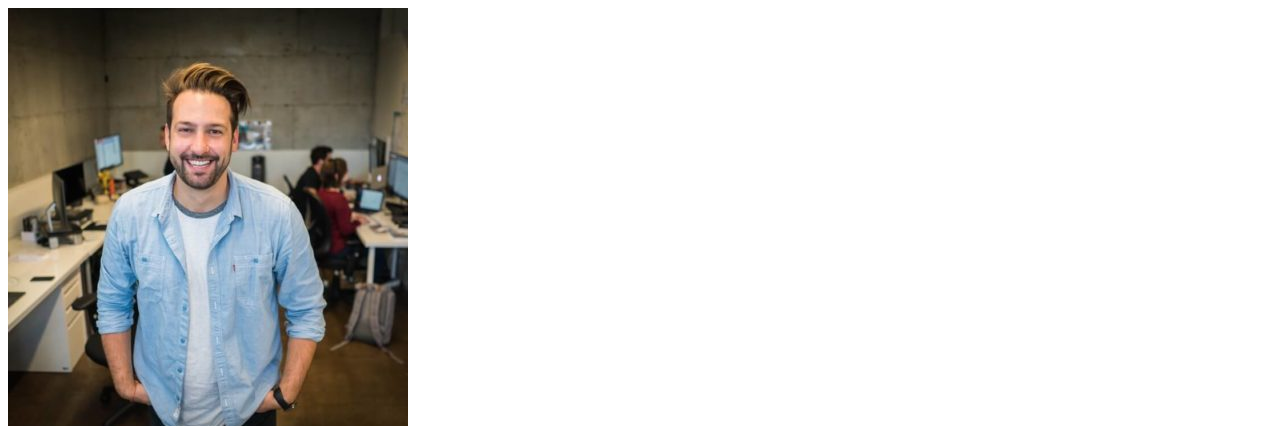
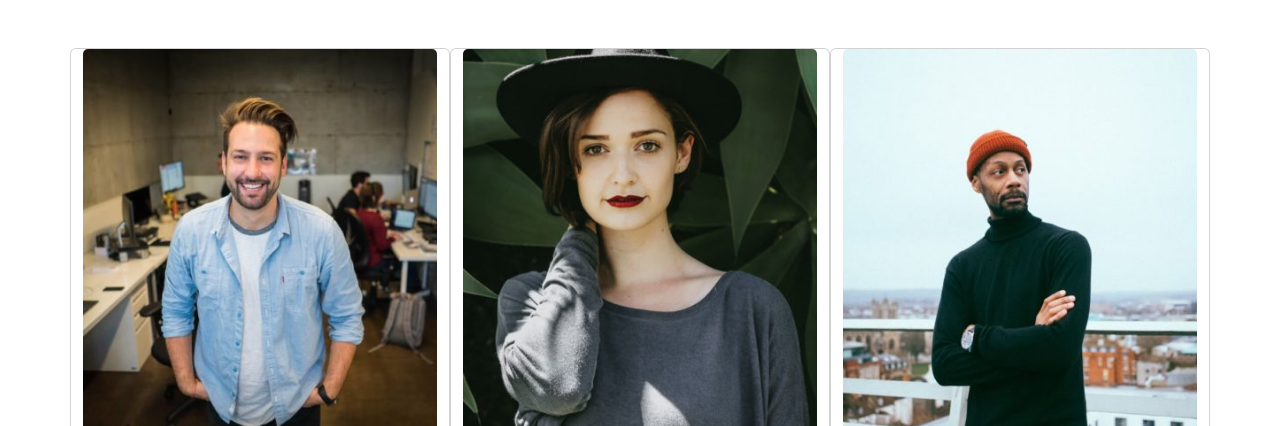
Before and after one commit to EnricoClem/js-our-team, a plain HTML site: page index.html in a window 1280 px wide. Shown: the top 426 px of the page. Drawn offline with nearby package versions, Linux system fonts and the light colour scheme.

Commit message:
ADD - card dom disposition

```diff
--- a/app.js
+++ b/app.js
@@ -59,9 +59,15 @@ for(let i = 0; i < ourTeam.length; i++) {
     let teamCard = document.createElement('div');
 
     teamCard.innerHTML = `
-    <img class="team-photo" src="img/${teamMember.photo}" alt="">
-    <h1 class="team-name">${teamMember.name}</h1>
-    <h3 class="team-job">${teamMember.job}</h3>`
+    <img class="team-photo card-img-top" src="img/${teamMember.photo}" alt="">
+    <div class="card-body">
+        <h1 class="team-name card-title">${teamMember.name}</h1>
+    </div>
+    <div class="card-footer text-body-secondary">
+        <h3 class="team-job">${teamMember.job}</h3>
+    </div>`
+
+    teamCard.classList.add('card', 'col-4')
 
     cardContainer.append(teamCard)
 
--- a/index.html
+++ b/index.html
@@ -3,12 +3,16 @@
 <head>
     <meta charset="UTF-8">
     <meta name="viewport" content="width=device-width, initial-scale=1.0">
+    <link rel="stylesheet" href="style.css">
+    <link href="https://cdn.jsdelivr.net/npm/bootstrap@5.3.3/dist/css/bootstrap.min.css" rel="stylesheet" integrity="sha384-QWTKZyjpPEjISv5WaRU9OFeRpok6YctnYmDr5pNlyT2bRjXh0JMhjY6hW+ALEwIH" crossorigin="anonymous">
     <title>Our team</title>
 </head>
 <body>
 
     <section class="container">
-        <div id="card-container"></div>
+        <div class="text-center my-5">
+            <div id="card-container" class="row g-4"></div>
+        </div>
     </section>
 
     <script src="app.js"></script>
--- /dev/null
+++ b/style.css
@@ -0,0 +1,5 @@
+* {
+    margin: 0;
+    border: 0;
+    box-sizing: border-box;
+}
```
